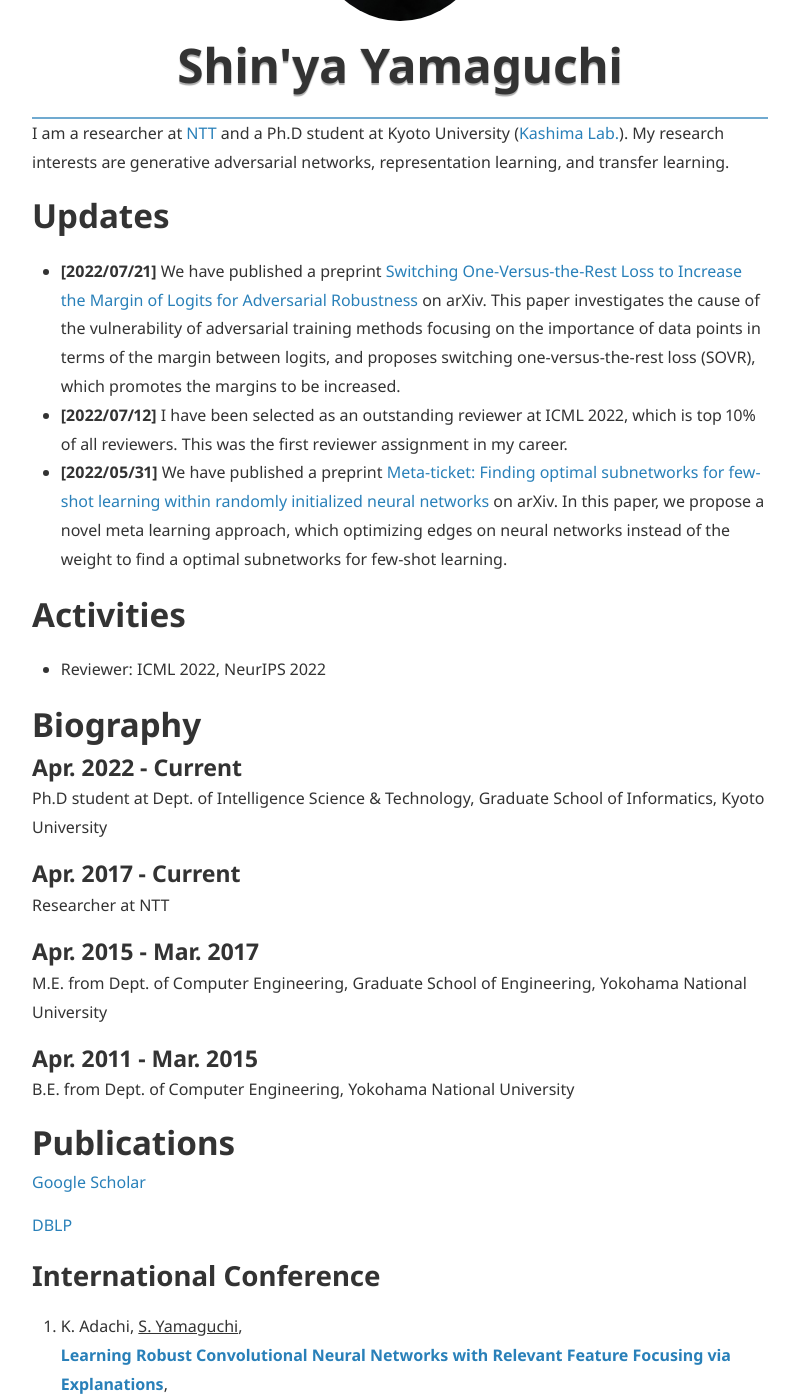
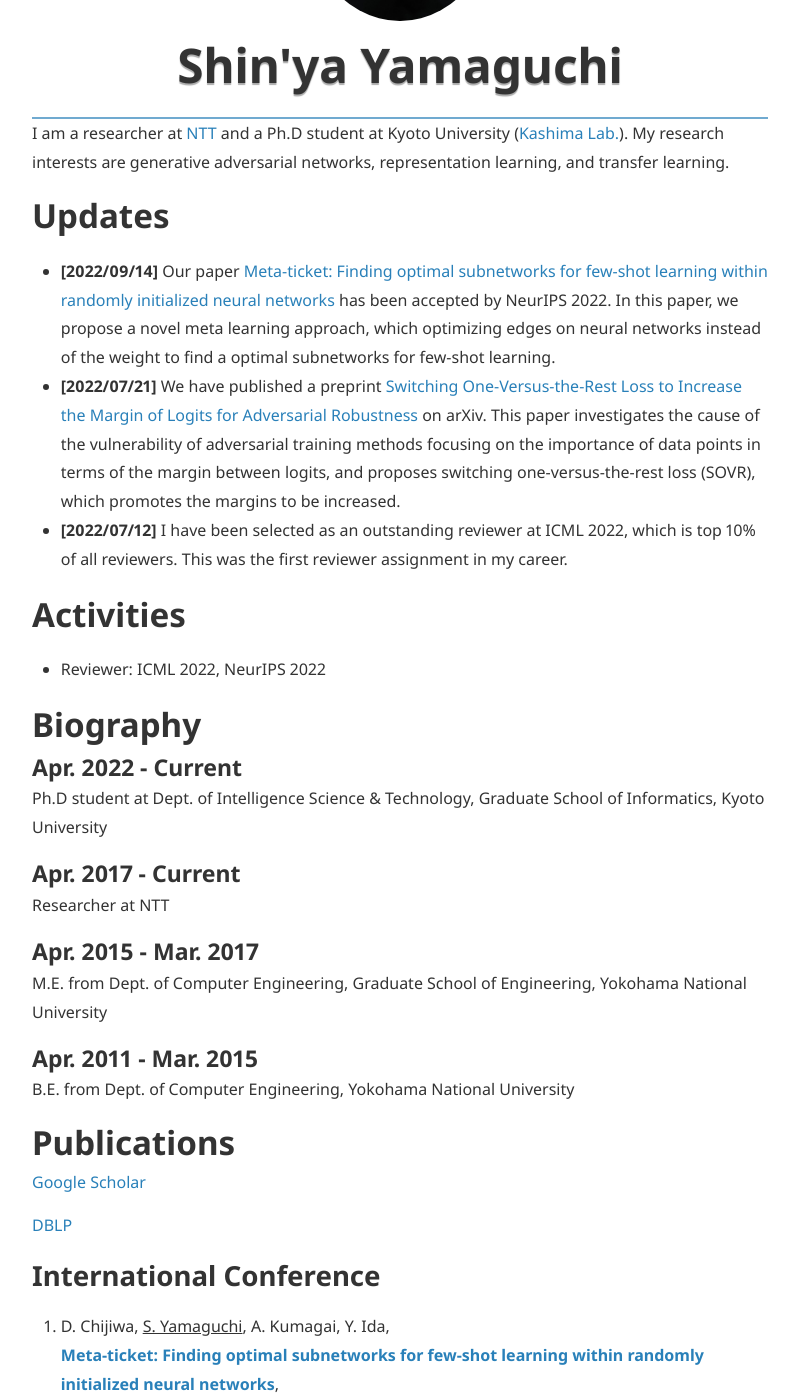
Before and after one commit to yshinya6/yshinya6.github.io, a Jekyll site: the page built from index.md, in a window 1280 px wide and 1400 px high, scrolled down 311 px. Shown: the whole window, without its empty margins (240-1039 px from the left). Built offline with Jekyll 4.4.1, drawn with Linux system fonts in a browser that asks for light colours; nearby versions of some CDN libraries; some of the changed text lies outside the part shown.

Commit message:
update for NeurIPS 2022

```diff
--- a/index.md
+++ b/index.md
@@ -20,9 +20,10 @@ I am a researcher at [NTT](https://www.rd.ntt/e/cds/) and a Ph.D student at Kyot
 My research interests are generative adversarial networks, representation learning, and transfer learning.
 
 # Updates
+* **[2022/09/14]** Our paper [Meta-ticket: Finding optimal subnetworks for few-shot learning within randomly initialized neural networks](https://arxiv.org/abs/2205.15619) has been accepted by NeurIPS 2022. In this paper, we propose a novel meta learning approach, which optimizing edges on neural networks instead of the weight to find a optimal subnetworks for few-shot learning.
 * **[2022/07/21]** We have published a preprint [Switching One-Versus-the-Rest Loss to Increase the Margin of Logits for Adversarial Robustness](https://arxiv.org/abs/2207.10283) on arXiv. This paper investigates the cause of the vulnerability of adversarial training methods focusing on the importance of data points in terms of the margin between logits, and proposes switching one-versus-the-rest loss (SOVR), which promotes the margins to be increased.
 * **[2022/07/12]** I have been selected as an outstanding reviewer at ICML 2022, which is top 10% of all reviewers. This was the first reviewer assignment in my career.
-* **[2022/05/31]** We have published a preprint [Meta-ticket: Finding optimal subnetworks for few-shot learning within randomly initialized neural networks](https://arxiv.org/abs/2205.15619) on arXiv. In this paper, we propose a novel meta learning approach, which optimizing edges on neural networks instead of the weight to find a optimal subnetworks for few-shot learning.
+
 
 # Activities
 * Reviewer: ICML 2022, NeurIPS 2022
@@ -45,25 +46,28 @@ B.E. from Dept. of Computer Engineering, Yokohama National University
 
 [DBLP](https://dblp.org/pid/215/6588.html)
 ## International Conference
-1. K. Adachi, <u>S. Yamaguchi</u>,
+1. D. Chijiwa, <u>S. Yamaguchi</u>, A. Kumagai, Y. Ida,
+[**Meta-ticket: Finding optimal subnetworks for few-shot learning within randomly initialized neural networks**](https://arxiv.org/abs/2205.15619),
+Neural Information Processing Systems (NeurIPS), 2022.
+2. K. Adachi, <u>S. Yamaguchi</u>,
 [**Learning Robust Convolutional Neural Networks with Relevant Feature Focusing via Explanations**](https://arxiv.org/abs/2202.04237),
 IEEE International Conference on Multimedia & Expo (ICME), 2022.
-2. D. Chijiwa, <u>S. Yamaguchi</u>, Y. Ida, K. Umakoshi, T. Inoue,
+3. D. Chijiwa, <u>S. Yamaguchi</u>, Y. Ida, K. Umakoshi, T. Inoue,
 [**Pruning Randomly Initialized Neural Networks with Iterative Randomization**](https://openreview.net/pdf?id=QCPY2eMXYs),
 Neural Information Processing Systems (NeurIPS, **Spotlight**), 2021. [[arXiv]](https://arxiv.org/abs/2106.09269) [[code]](https://github.com/dchiji-ntt/iterand)
-3. <u>S. Yamaguchi</u>, S. Kanai,
+4. <u>S. Yamaguchi</u>, S. Kanai,
 [**F-Drop&Match: GANs with a Dead Zone in the High-Frequency Domain**](https://openaccess.thecvf.com/content/ICCV2021/html/Yamaguchi_F-DropMatch_GANs_With_a_Dead_Zone_in_the_High-Frequency_Domain_ICCV_2021_paper.html),
 International Conference on Computer Vision (ICCV), 2021. [[arXiv]](https://arxiv.org/abs/2106.02343)
-4. <u>S. Yamaguchi</u>, S. Kanai, T. Shioda, S. Takeda,
+5. <u>S. Yamaguchi</u>, S. Kanai, T. Shioda, S. Takeda,
 [**Image Enhanced Rotation Prediction for Self-Supervised Learning**](https://ieeexplore.ieee.org/document/9506132),
 IEEE International Conference on Image Processing (ICIP), 2021. [[arXiv]](https://arxiv.org/abs/1912.11603)
-5. S. Kanai, M. Yamada, <u>S. Yamaguchi</u>, H. Takahashi, Y. Ida,
+6. S. Kanai, M. Yamada, <u>S. Yamaguchi</u>, H. Takahashi, Y. Ida,
 [**Constraining Logits by Bounded Function for Adversarial Robustness**](https://ieeexplore.ieee.org/document/9533777),
 International Joint Conference on Neural Networks (IJCNN), 2021. [[arXiv]](https://arxiv.org/abs/2010.02558)
-6. <u>S. Yamaguchi</u>, S. Kanai, T. Eda,
+7. <u>S. Yamaguchi</u>, S. Kanai, T. Eda,
 [**Effective Data Augmentation with Multi-Domain Learning GANs**](https://ojs.aaai.org/index.php/AAAI/article/view/6131),
 AAAI Conference on Artificial Intelligence (AAAI), 2020. [[arXiv]](https://arxiv.org/abs/1912.11597)
-7. <u>S. Yamaguchi</u>, K. Kuramitsu,
+8. <u>S. Yamaguchi</u>, K. Kuramitsu,
 [**A Fusion Techniques of Schema and Syntax Rules for Validating Open Data**](https://link.springer.com/chapter/10.1007/978-3-319-56660-3_37),
 Asian Conference on Intelligent Information and Database Systems (ACIIDS), 2017
 
@@ -71,19 +75,16 @@ Asian Conference on Intelligent Information and Database Systems (ACIIDS), 2017
 1. S. Kanai, <u>S. Yamaguchi</u>, M. Yamada, H. Takahashi, Y. Ida,
 [**Switching One-Versus-the-Rest Loss to Increase the Margin of Logits for Adversarial Robustness**](https://arxiv.org/abs/2207.10283),
 arXiv, 2022.
-2. D. Chijiwa, <u>S. Yamaguchi</u>, A. Kumagai, Y. Ida,
-[**Meta-ticket: Finding optimal subnetworks for few-shot learning within randomly initialized neural networks**](https://arxiv.org/abs/2205.15619),
-arXiv, 2022.
-3. K. Adachi, <u>S. Yamaguchi</u>, A. Kumagai,
+2. K. Adachi, <u>S. Yamaguchi</u>, A. Kumagai,
 [**Covariance-aware Feature Alignment with Pre-computed Source Statistics for Test-time Adaptation**](https://arxiv.org/abs/2204.13263),
 arXiv, 2022.
-4. <u>S. Yamaguchi</u>, S. Kanai, A. Kumagai, D. Chijiwa, H. Kashima,
+3. <u>S. Yamaguchi</u>, S. Kanai, A. Kumagai, D. Chijiwa, H. Kashima,
 [**Transfer Learning with Pre-trained Conditional Generative Models**](https://arxiv.org/abs/2204.12833),
 arXiv, 2022.
-5. <u>S. Yamaguchi</u>, S. Kanai, T. Shioda, S. Takeda,
+4. <u>S. Yamaguchi</u>, S. Kanai, T. Shioda, S. Takeda,
 [**Multiple pretext-task for self-supervised learning via mixing multiple image transformations**](https://arxiv.org/abs/1912.11603v1),
 arXiv, 2019.
-6. K. Kuramitsu, <u>S. Yamaguchi</u>,
+5. K. Kuramitsu, <u>S. Yamaguchi</u>,
 [**XML Schema Validation using Parsing Expression Grammars**](https://peerj.com/preprints/1503.pdf),
 PeerJ PrePrints, 2015
 
```
